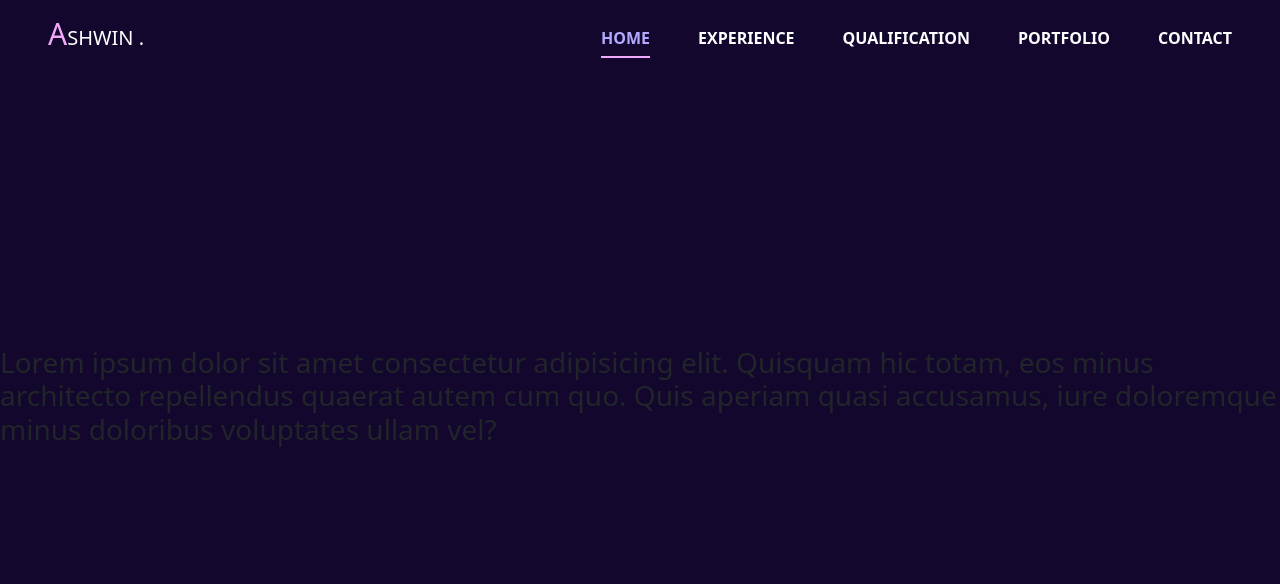
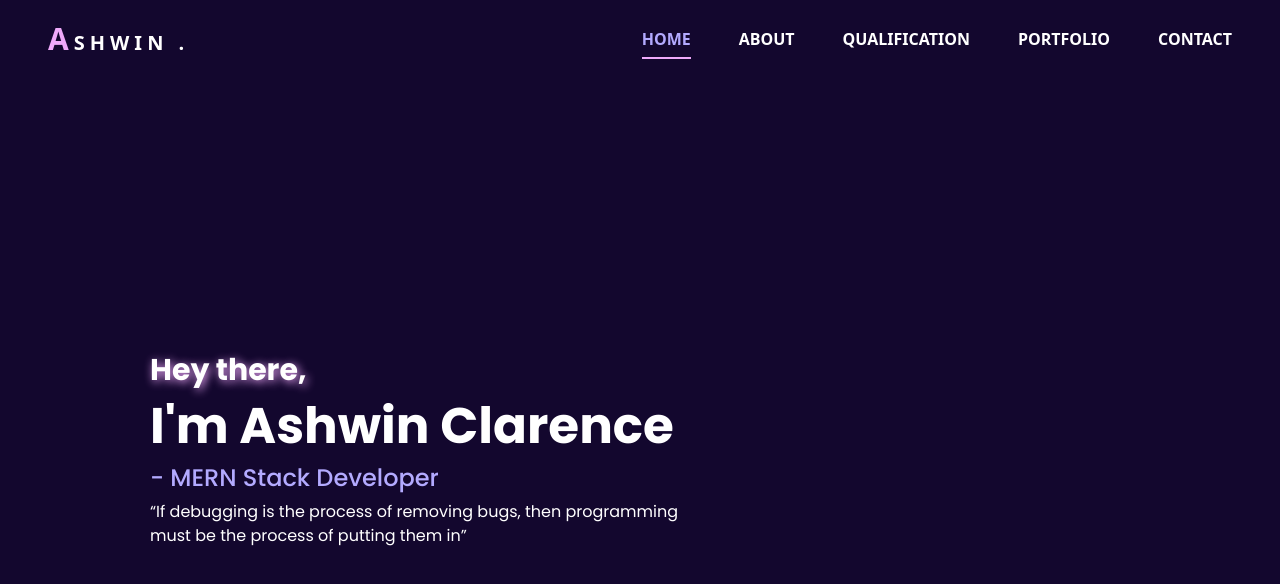
Before and after one commit to ashwinclarence/ASHWIN_CLARENCE_portfolio, a plain HTML site: page index.html in a window 1280 px wide. Drawn offline with nearby package versions, Linux system fonts and the light colour scheme.

Commit message:
home page added

```diff
--- a/index.html
+++ b/index.html
@@ -24,14 +24,14 @@
     <!-- navbar -->
     <div class="navbar-container d-flex justify-content-between px-5 py-3">
         <div class="logo-box">
-            <h4><span id="first-letter-logo">A</span>SHWIN .</h4>
+            <a href="/"><span id="first-letter-logo">A</span>SHWIN .</a>
         </div>
         <div class="nav-box d-flex justify-content-end align-items-center gap-5">
             <div class="navlinks d-flex gap-2">
                 <a href="#home" class="active-navlinks">Home</a>
             </div>
             <div class="navlinks d-flex gap-2">
-                <a href="#experience">Experience</a>
+                <a href="#about">About</a>
             </div>
             <div class="navlinks d-flex gap-2">
                 <a href="#qualification">Qualification</a>
@@ -50,13 +50,23 @@
 
     <!-- home page  -->
     <div class="home-container" id="home">
-        <h3>Lorem ipsum dolor sit amet consectetur adipisicing elit. Quisquam hic totam, eos minus architecto
-            repellendus quaerat autem cum quo. Quis aperiam quasi accusamus, iure doloremque minus doloribus voluptates
-            ullam vel?</h3>
+        <h6>Hey there,</h6>
+        <h1>I'm Ashwin Clarence</h1>
+        <h4 id="home-stack"> - MERN Stack Developer</h4>
+        <q>If debugging is the process of removing bugs, then programming must be the process of putting
+            them in</q>
     </div>
-    <div id="experience">
+
+
+    <!--  -->
+    <div id="about">
 
     </div>
+
+
+    <!-- boxicons -->
+    <link href='https://unpkg.com/boxicons@2.1.4/css/boxicons.min.css' rel='stylesheet'>
+
     <!-- font-awesome -->
     <script src="https://kit.fontawesome.com/77f690b612.js" crossorigin="anonymous"></script>
 
--- a/style.css
+++ b/style.css
@@ -1,6 +1,9 @@
 /* Racing Sans One + inter + public sans  */
 @import url('https://fonts.googleapis.com/css2?family=Inter:wght@100..900&family=Public+Sans:ital,wght@0,100..900;1,100..900&family=Racing+Sans+One&display=swap');
 
+
+/* poppins */
+@import url('https://fonts.googleapis.com/css2?family=Poppins:ital,wght@0,100;0,200;0,300;0,400;0,500;0,600;0,700;0,800;0,900;1,100;1,200;1,300;1,400;1,500;1,600;1,700;1,800;1,900&display=swap');
 
 * {
     padding: 0;
@@ -31,10 +34,16 @@ body {
     left: 0;
     width: 100vw;
     color: #ffffff;
+    background-color: var(--primary-color);
+    z-index: 99;
 }
 
-.logo-box h4 {
+.logo-box a {
+    text-decoration: none;
+    color: #ffffff;
     font-size: 20px;
+    font-weight: 700;
+    letter-spacing: 5px;
 }
 
 #first-letter-logo {
@@ -48,6 +57,7 @@ body {
     text-transform: uppercase;
     font-weight: 600;
     position: relative;
+    cursor: pointer;
 }
 
 .navlinks a::after {
@@ -59,6 +69,7 @@ body {
     left: 0;
     bottom: -8px;
     transition: all .3s ease-in-out;
+    pointer-events: none;
 }
 
 .navlinks a:hover::after,
@@ -85,12 +96,43 @@ body {
 .home-container {
     height: 100vh;
     display: flex;
-    align-items: center;
+    flex-direction: column;
+    /* align-items: center; */
+    justify-content: center;
     background-color: var(--primary-color);
-
+    font-family: "Poppins", sans-serif;
+    padding-left: 150px;
 }
 
-#experience {
+.home-container h6 {
+    padding-top: 100px;
+    max-width: 700px;
+    font-size: 30px;
+    font-weight: 700;
+    color: #ffffff;
+    text-shadow: 2px 2px 10px var(--icon-color);
+}
+
+.home-container h1 {
+    max-width: 700px;
+    font-size: 50px;
+    font-weight: 700;
+    color: #ffffff;
+}
+
+.home-container q {
+    max-width: 530px;
+    color: #ffffff;
+}
+
+#home-stack {
+    color: #B3AAFF;
+}
+
+
+
+/* about */
+#about {
     height: 100vh;
     background-color: #13072E;
 }
```
